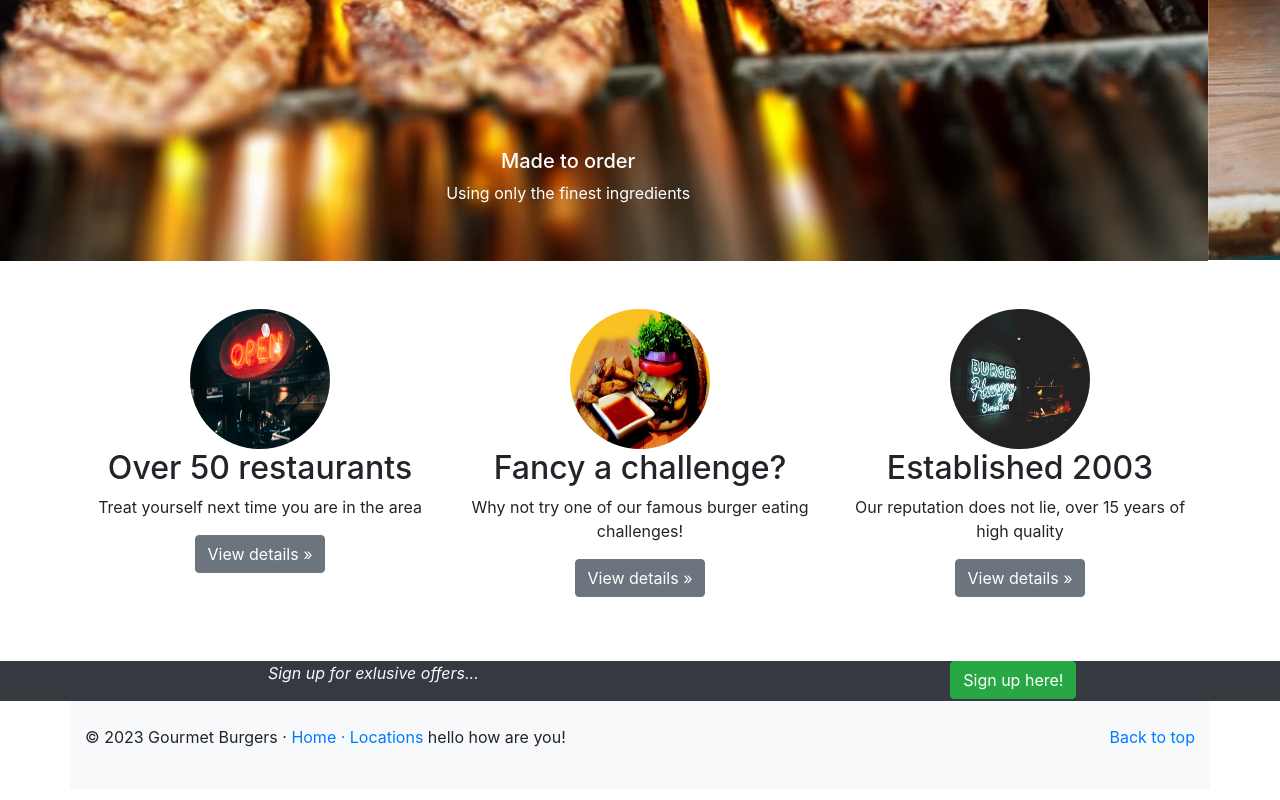
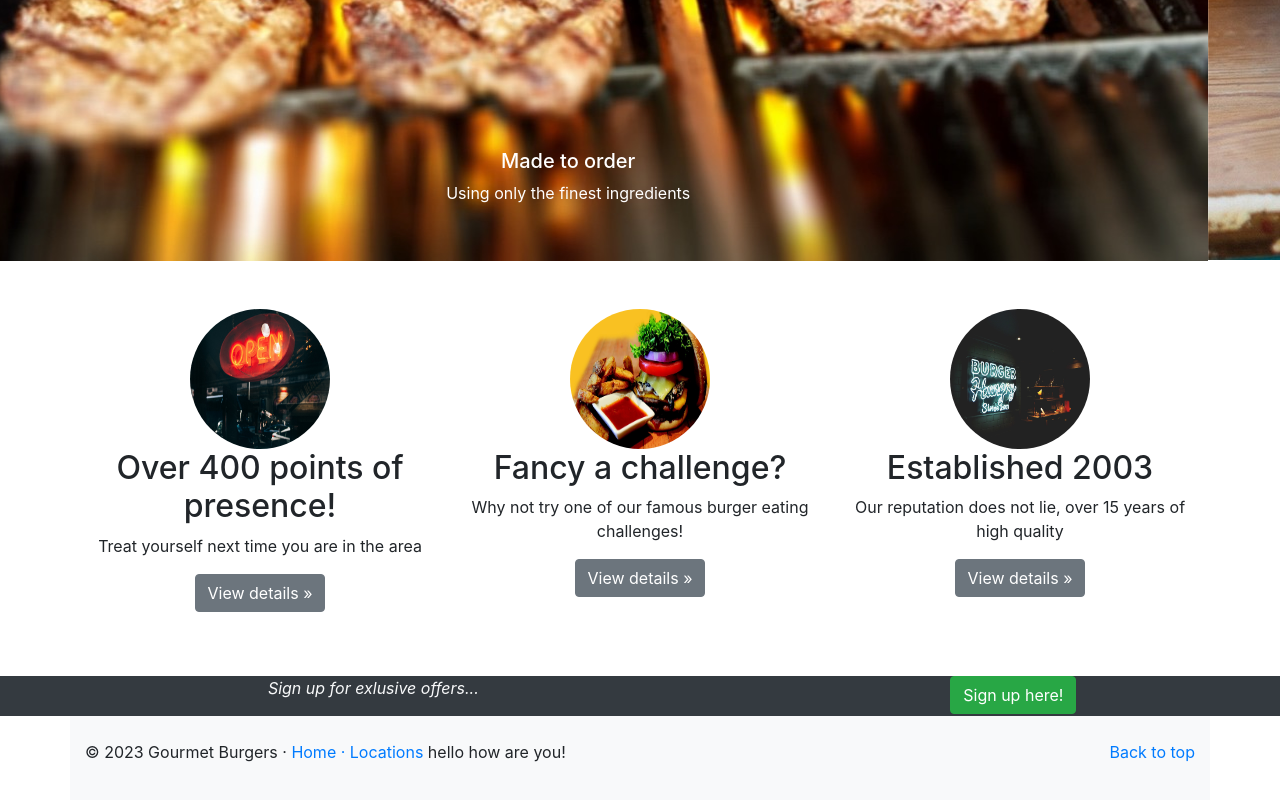
Before and after one commit to Elk-dev/gourmet-burgers, a plain HTML site: page index.html in a window 1280 px wide. Shown: the part 459-1259 px from the top of the page. Drawn offline with nearby package versions, Linux system fonts and the light colour scheme.

Commit message:
project reherseal

```diff
--- a/index.html
+++ b/index.html
@@ -69,7 +69,7 @@
         <div class="row">
             <div class="col-md-4">
                 <img class="rounded-circle" src="images/open.jpg" alt="restaurants image">
-                <h2>Over 50 restaurants</h2>
+                <h2>Over 400 points of presence!</h2>
                 <p>Treat yourself next time you are in the area</p>
                 <p><a class="btn btn-secondary" href="" role="button">View details &raquo;</a></p>
             </div>
```
